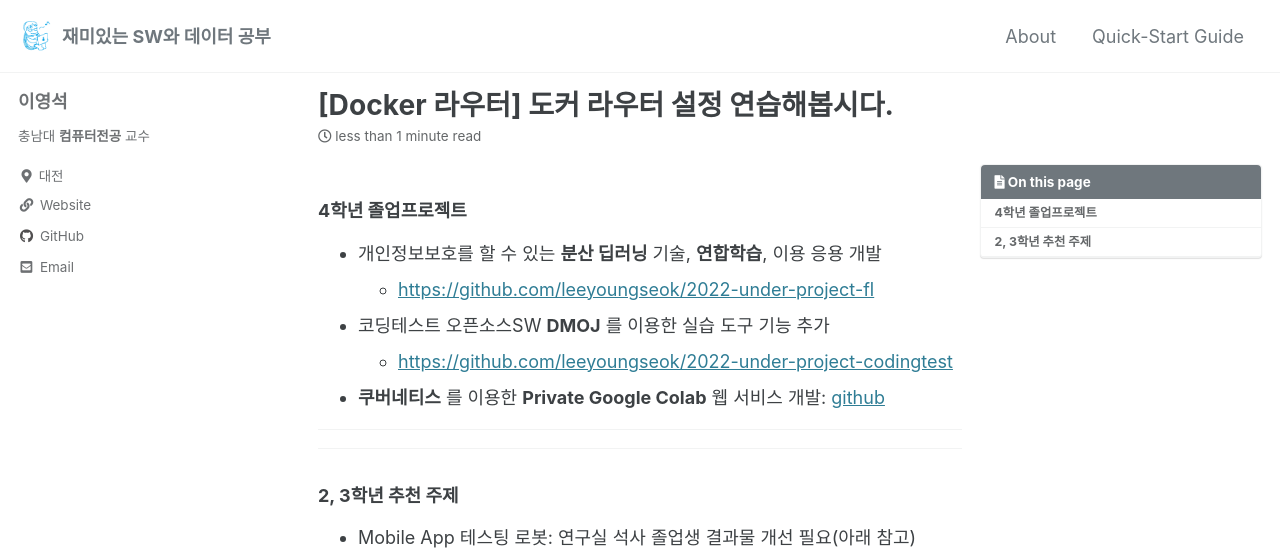
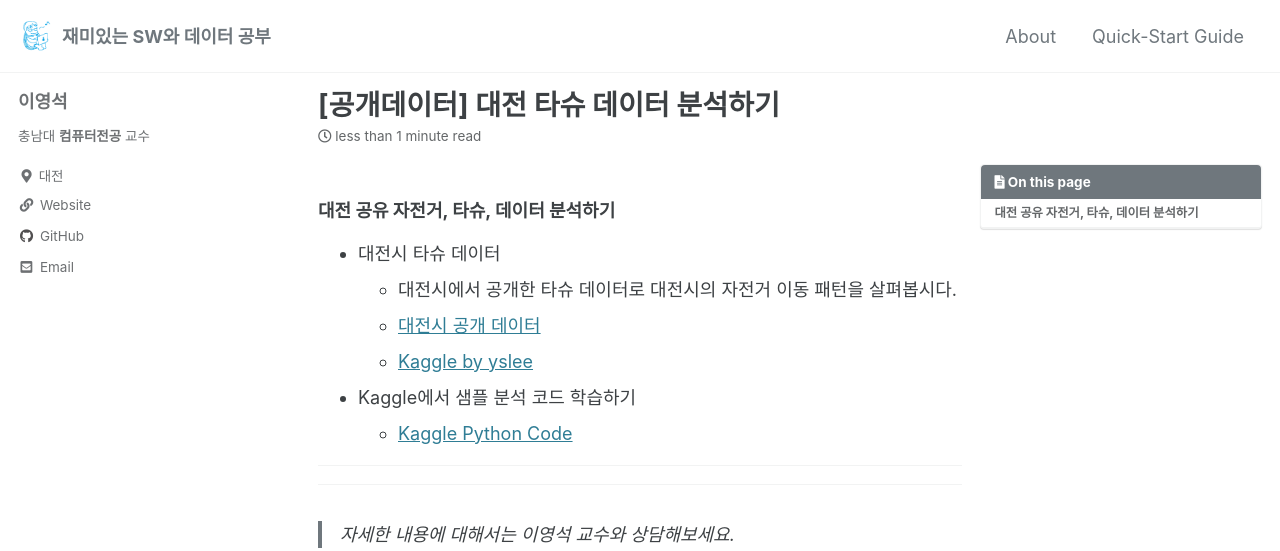
Before and after one commit to leeyoungseok/leeyoungseok.github.com, a Jekyll site: the page built from _posts/2021-12-25-open-source-sw.md, in a window 1280 px wide and 1400 px high. Shown: the top 551 px of the window. Built offline with Jekyll 4.4.1, drawn with Linux system fonts in a browser that asks for light colours; cached includes are drawn as plain includes; some of the changed text lies outside the part shown; grey boxes are pictures that could not be loaded.

Commit message:
Update 2021-12-25-open-source-sw.md

```diff
--- a/_posts/2021-12-25-open-source-sw.md
+++ b/_posts/2021-12-25-open-source-sw.md
@@ -1,57 +1,32 @@
 ---
-title:  "[Docker 라우터] 도커 라우터 설정 연습해봅시다. "
-excerpt: "4/3/2학년 프로젝트 주제소개입니다. 핵심 키워드는 연합학습, 코딩테스트, 쿠버네티스, 도커, 공개SW 입니다. "
+title:  "[공개데이터] 대전 타슈 데이터 분석하기"
+excerpt: "대전 공유자전거(타슈) 대여 이력 데이터 분석하기 "
 
 categories:
   - [Blog]
 tags:
-  - [Federated Learning, Coding Test, Kubernetes, DMOJ]
+  - [공유자전거, Python, Kaggle, 타슈]
 
 toc: true
 toc_sticky: true
 
-date: 2021-12-19
-last_modified_at: 2021-12-19
+date: 2021-12-26
+last_modified_at: 2021-12-26
 ---
 
-###### 4학년 졸업프로젝트
+###### 대전 공유 자전거, 타슈, 데이터 분석하기
 
-* 개인정보보호를 할 수 있는 __분산 딥러닝__ 기술, __연합학습__, 이용 응용 개발
-  - <https://github.com/leeyoungseok/2022-under-project-fl>
+* 대전시 타슈 데이터
+  - 대전시에서 공개한 타슈 데이터로 대전시의 자전거 이동 패턴을 살펴봅시다.
+  - [대전시 공개 데이터](https://www.djsiseol.or.kr/portal/sub050201.asp)
+  - [Kaggle by yslee](https://www.kaggle.com/youngseok/tashu-taejon-shared-bike-data)
 
-* 코딩테스트 오픈소스SW __DMOJ__ 를 이용한 실습 도구 기능 추가
-  - <https://github.com/leeyoungseok/2022-under-project-codingtest>
-
-*   __쿠버네티스__ 를 이용한 __Private Google Colab__ 웹 서비스 개발: [github](https://github.com/leeyoungseok/2022-under-project-kube)
+* Kaggle에서 샘플 분석 코드 학습하기
+  - [Kaggle Python Code](https://www.kaggle.com/youngseok/notebooke51535b60e)
 
 <hr>
 
 * * *
 
-######  2, 3학년 추천 주제
-
-* Mobile App 테스팅 로봇: 연구실 석사 졸업생 결과물 개선 필요(아래 참고)
-  {% include youtube-mobileapptest.html id="kmcGr-f9bZY" %}
-
-* 코딩테스트 플랫폼 __DMOJ__ 오픈소스 SW 기여: __실시간 코딩 화면 공유 및 채팅__ 기능 추가 (아래 참고)
-  {% include youtube-dmoj.html id="GYiM7HGzs80" %}
-
-* 대학생을 위한 튜터링 __매칭 웹/앱__ 만들기: 교과목, 숙제, 프로젝트 등에 대한 질의 응답을 수행하기 위한 온라인 매칭 웹/앱 만들기 (아래 알고리즘 참고)
-  {% include youtube-matching.html id="8cyVbeAVl0k" %}
-
-* 충남대학교 __식당 메뉴 추천__ 웹 또는 앱 만들기
-  - 학교 식당 메뉴의 인기도 데이터 수집 분석 및 개인별 추천 서비스
-
-* 코딩 교과목의 __Docker__ 가상화 실습 웹 사이트 만들기
-
-* __Roblox__ 게임의 AI 캐릭터 __Tensorflow__ 로 만들기
-  - 게임 내 사용자들과 대화하는 캐릭터
-
-* Github 프로젝트 포탈 만들기
-  - 검색, 포탈, 기관별 프로젝트 관리(참고: 카카오의 올리브)
-
-* 소리(18KHz) 통신(마이크, 스피커)으로 데이터 전송 앱 만들기
-  {% include youtube-sound.html id="uP4WHhDmcF0" %}
-
 
 > 자세한 내용에 대해서는 이영석 교수와 상담해보세요.
```
